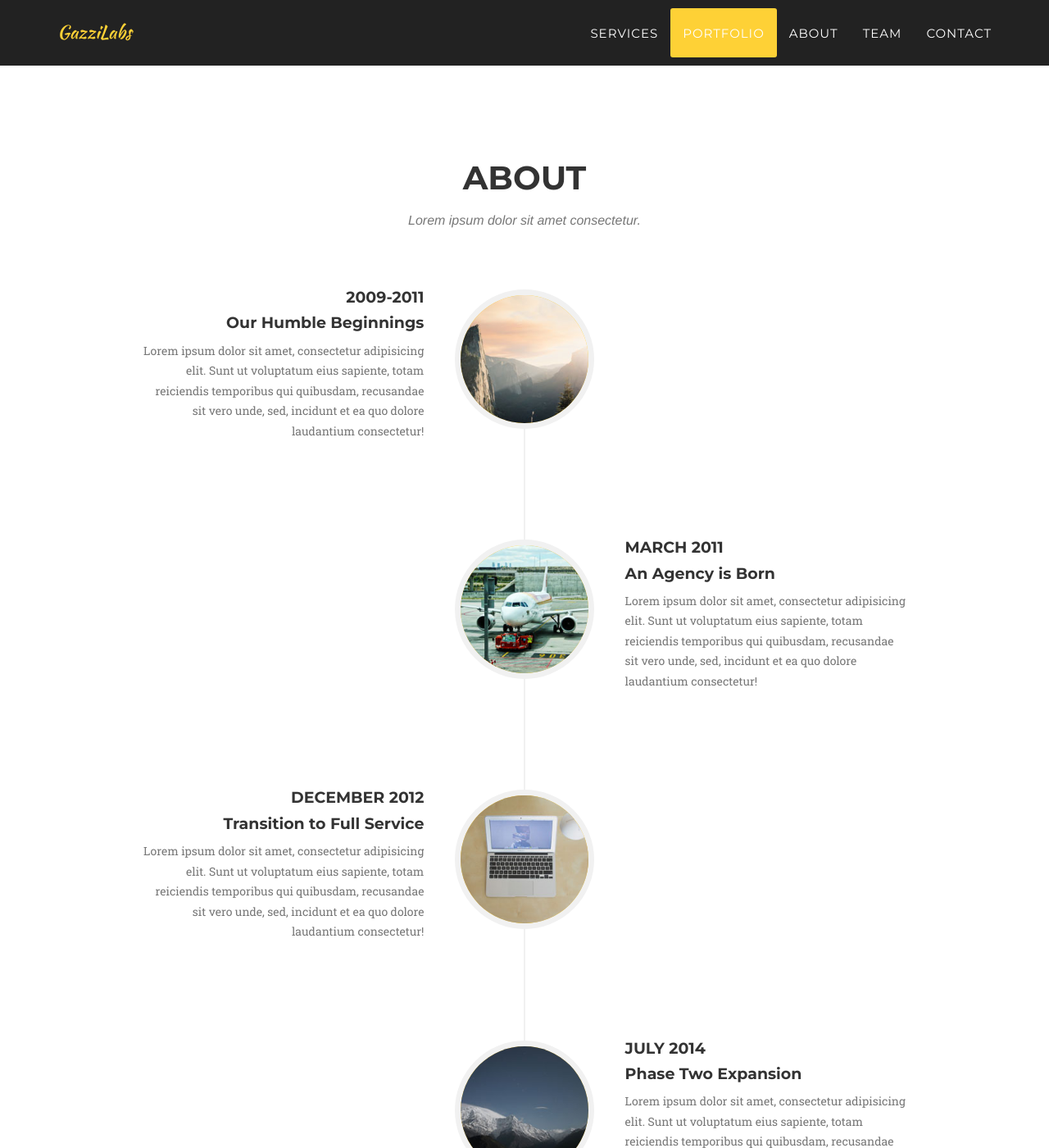
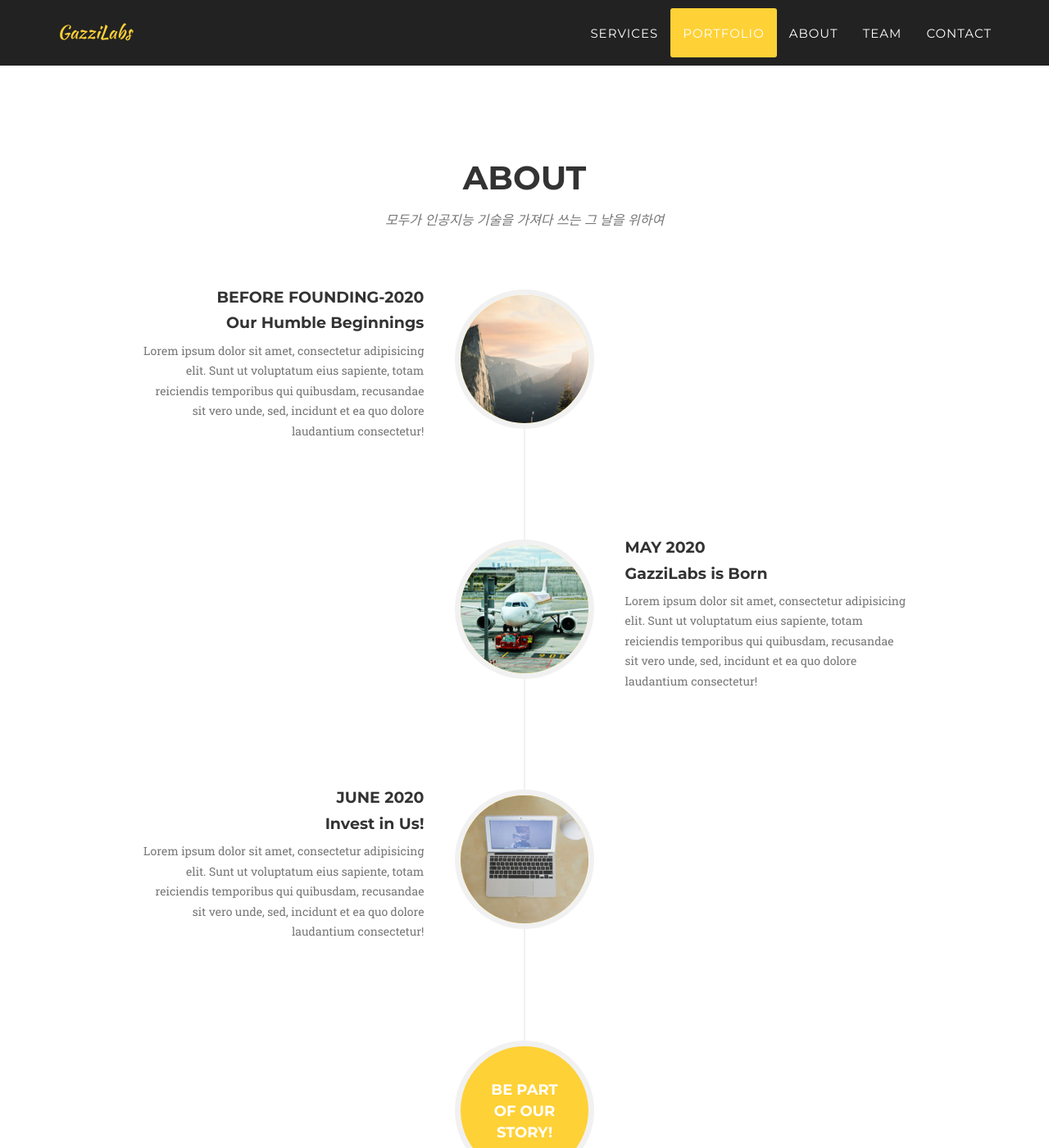
Before and after one commit to gazzilabs/gazzilabs.github.io, a Jekyll site: the page built from index.html, in a window 1280 px wide and 1400 px high, scrolled down 2795 px. Shown: the whole window at 82% size. Built offline with Jekyll 4.4.1, drawn with Linux system fonts in a browser that asks for light colours; some web fonts are replaced; some of the changed text lies outside the part shown.

Commit message:
members update

```diff
--- a/_config.yml
+++ b/_config.yml
@@ -11,9 +11,9 @@
 
 # Team names, titles and social links
 people:
-- name: Kay Garland
-  pic: 1
-  position: Lead Designer
+- name: Kiok Ahn
+  pic: ceo
+  position: CEO
   social:
     - title: twitter
       url: #
@@ -22,9 +22,9 @@
     - title: stack-overflow
       url: #
 
-- name: Larry Parker
-  pic: 2
-  position: Lead Marketer
+- name: Youngtak Cho
+  pic: cto
+  position: Lead AI Application
   social:
     - title: twitter
       url: #
@@ -33,9 +33,20 @@
     - title: linkedin
       url: #
 
-- name: Diana Petersen
+- name: Mingi Kim
+  pic: 1
+  position: Lead Video Archive Solutions
+  social:
+    - title: twitter
+      url: #
+    - title: facebook
+      url: #
+    - title: google-plus
+      url: #
+
+- name: Taewon Lee
   pic: 3
-  position: Lead Developer
+  position: Lead Media Technology
   social:
     - title: twitter
       url: #
--- a/_includes/about.html
+++ b/_includes/about.html
@@ -4,7 +4,7 @@
             <div class="row">
                 <div class="col-lg-12 text-center">
                     <h2 class="section-heading">About</h2>
-                    <h3 class="section-subheading text-muted">Lorem ipsum dolor sit amet consectetur.</h3>
+                    <h3 class="section-subheading text-muted">모두가 인공지능 기술을 가져다 쓰는 그 날을 위하여</h3>
                 </div>
             </div>
             <div class="row">
@@ -16,7 +16,7 @@
                             </div>
                             <div class="timeline-panel">
                                 <div class="timeline-heading">
-                                    <h4>2009-2011</h4>
+                                    <h4>Before founding-2020</h4>
                                     <h4 class="subheading">Our Humble Beginnings</h4>
                                 </div>
                                 <div class="timeline-body">
@@ -30,8 +30,8 @@
                             </div>
                             <div class="timeline-panel">
                                 <div class="timeline-heading">
-                                    <h4>March 2011</h4>
-                                    <h4 class="subheading">An Agency is Born</h4>
+                                    <h4>May 2020</h4>
+                                    <h4 class="subheading">GazziLabs is Born</h4>
                                 </div>
                                 <div class="timeline-body">
                                     <p class="text-muted">Lorem ipsum dolor sit amet, consectetur adipisicing elit. Sunt ut voluptatum eius sapiente, totam reiciendis temporibus qui quibusdam, recusandae sit vero unde, sed, incidunt et ea quo dolore laudantium consectetur!</p>
@@ -44,22 +44,8 @@
                             </div>
                             <div class="timeline-panel">
                                 <div class="timeline-heading">
-                                    <h4>December 2012</h4>
-                                    <h4 class="subheading">Transition to Full Service</h4>
-                                </div>
-                                <div class="timeline-body">
-                                    <p class="text-muted">Lorem ipsum dolor sit amet, consectetur adipisicing elit. Sunt ut voluptatum eius sapiente, totam reiciendis temporibus qui quibusdam, recusandae sit vero unde, sed, incidunt et ea quo dolore laudantium consectetur!</p>
-                                </div>
-                            </div>
-                        </li>
-                        <li class="timeline-inverted">
-                            <div class="timeline-image">
-                                <img class="img-circle img-responsive" src="img/about/4.jpg" alt="">
-                            </div>
-                            <div class="timeline-panel">
-                                <div class="timeline-heading">
-                                    <h4>July 2014</h4>
-                                    <h4 class="subheading">Phase Two Expansion</h4>
+                                    <h4>June 2020</h4>
+                                    <h4 class="subheading">Invest in Us!</h4>
                                 </div>
                                 <div class="timeline-body">
                                     <p class="text-muted">Lorem ipsum dolor sit amet, consectetur adipisicing elit. Sunt ut voluptatum eius sapiente, totam reiciendis temporibus qui quibusdam, recusandae sit vero unde, sed, incidunt et ea quo dolore laudantium consectetur!</p>
```
Also changed, not shown: img/team/ceo.png (added), img/team/cto.png (added), img/team/ltw.png (added).
